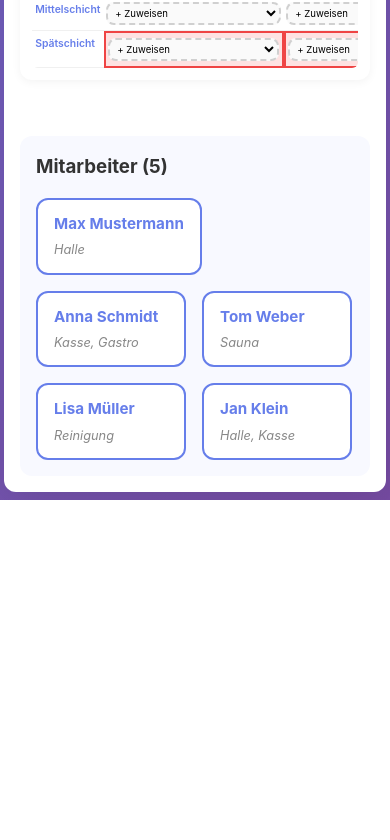
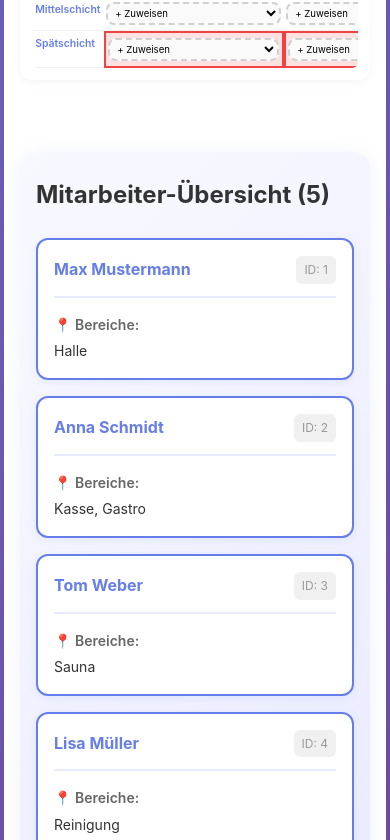
Before and after one commit to ChrisD-78/schichtplan-app, a React (Vite) app: page / in a window 390 px wide. Shown: the part 1659-2499 px from the top of the page. Before the commit the page ends 2159 px from the top, so only its background shows below. Built offline with nearby package versions, Linux system fonts and the light colour scheme.

Commit message:
Erweiterte Mitarbeiterverwaltung: Telefon, E-Mail, Wochenarbeitsstunden

```diff
--- a/src/App.css
+++ b/src/App.css
@@ -212,6 +212,28 @@
 .name-inputs .input-employee {
   flex: 1;
   min-width: 150px;
+}
+
+.form-section {
+  margin-bottom: 1.5rem;
+}
+
+.form-section > label {
+  display: block;
+  font-weight: 600;
+  color: #059669;
+  margin-bottom: 0.5rem;
+  font-size: 0.95rem;
+}
+
+.contact-inputs {
+  display: flex;
+  flex-direction: column;
+  gap: 0.5rem;
+}
+
+.contact-inputs .input-employee {
+  width: 100%;
 }
 
 .area-assignment {
@@ -751,21 +773,89 @@
 
 /* Employees List */
 .employees-list {
-  margin-top: 2rem;
-  padding: 1.5rem;
-  background: #f8f9ff;
-  border-radius: 12px;
+  margin-top: 3rem;
+  padding: 2rem;
+  background: linear-gradient(135deg, #f8f9ff 0%, #e8eaff 100%);
+  border-radius: 16px;
+  box-shadow: 0 4px 20px rgba(102, 126, 234, 0.1);
 }
 
 .employees-list h3 {
-  margin-bottom: 1rem;
+  margin-bottom: 1.5rem;
   color: #333;
+  font-size: 1.5rem;
+  font-weight: 700;
 }
 
-.employee-tags {
+.employee-details-grid {
+  display: grid;
+  grid-template-columns: repeat(auto-fill, minmax(300px, 1fr));
+  gap: 1.5rem;
+}
+
+.employee-detail-card {
+  background: white;
+  border: 2px solid #667eea;
+  border-radius: 12px;
+  padding: 1.5rem;
+  transition: all 0.3s ease;
+  box-shadow: 0 2px 8px rgba(102, 126, 234, 0.1);
+}
+
+.employee-detail-card:hover {
+  transform: translateY(-4px);
+  box-shadow: 0 6px 20px rgba(102, 126, 234, 0.2);
+}
+
+.emp-card-header {
   display: flex;
-  flex-wrap: wrap;
+  justify-content: space-between;
+  align-items: center;
+  margin-bottom: 1rem;
+  padding-bottom: 0.75rem;
+  border-bottom: 2px solid #e8eaff;
+}
+
+.emp-card-header h4 {
+  margin: 0;
+  color: #667eea;
+  font-size: 1.1rem;
+  font-weight: 700;
+}
+
+.emp-id {
+  font-size: 0.75rem;
+  color: #999;
+  background: #f0f0f0;
+  padding: 0.25rem 0.5rem;
+  border-radius: 6px;
+}
+
+.emp-card-body {
+  display: flex;
+  flex-direction: column;
+  gap: 0.75rem;
+}
+
+.emp-info-row {
+  display: flex;
+  justify-content: space-between;
+  align-items: center;
   gap: 1rem;
+}
+
+.emp-label {
+  font-weight: 600;
+  color: #666;
+  font-size: 0.875rem;
+  white-space: nowrap;
+}
+
+.emp-value {
+  color: #333;
+  font-size: 0.875rem;
+  text-align: right;
+  word-break: break-word;
 }
 
 .employee-tag {
@@ -1094,7 +1184,30 @@
   }
 
   .employees-list {
+    padding: 1.5rem 1rem;
+  }
+
+  .employee-details-grid {
+    grid-template-columns: 1fr;
+    gap: 1rem;
+  }
+
+  .employee-detail-card {
     padding: 1rem;
+  }
+
+  .emp-card-header h4 {
+    font-size: 1rem;
+  }
+
+  .emp-info-row {
+    flex-direction: column;
+    align-items: flex-start;
+    gap: 0.25rem;
+  }
+
+  .emp-value {
+    text-align: left;
   }
 
   .bulk-assignment-panel {
--- a/src/components/AdminView.tsx
+++ b/src/components/AdminView.tsx
@@ -55,6 +55,9 @@ export const AdminView: React.FC<AdminViewProps> = ({
 }) => {
   const [newEmployeeFirstName, setNewEmployeeFirstName] = useState('');
   const [newEmployeeLastName, setNewEmployeeLastName] = useState('');
+  const [newEmployeePhone, setNewEmployeePhone] = useState('');
+  const [newEmployeeEmail, setNewEmployeeEmail] = useState('');
+  const [newEmployeeWeeklyHours, setNewEmployeeWeeklyHours] = useState<string>('');
   const [newEmployeeAreas, setNewEmployeeAreas] = useState<AreaType[]>([]);
   const [showEmployeeForm, setShowEmployeeForm] = useState(false);
   const [validationMessage, setValidationMessage] = useState<string | null>(null);
@@ -111,7 +114,10 @@ export const AdminView: React.FC<AdminViewProps> = ({
       id: Date.now().toString(),
       firstName: newEmployeeFirstName.trim(),
       lastName: newEmployeeLastName.trim(),
-      areas: [...newEmployeeAreas]
+      areas: [...newEmployeeAreas],
+      phone: newEmployeePhone.trim() || undefined,
+      email: newEmployeeEmail.trim() || undefined,
+      weeklyHours: newEmployeeWeeklyHours ? parseFloat(newEmployeeWeeklyHours) : undefined
     };
 
     const updatedEmployees = [...employees, newEmployee];
@@ -119,6 +125,9 @@ export const AdminView: React.FC<AdminViewProps> = ({
 
     setNewEmployeeFirstName('');
     setNewEmployeeLastName('');
+    setNewEmployeePhone('');
+    setNewEmployeeEmail('');
+    setNewEmployeeWeeklyHours('');
     setNewEmployeeAreas([]);
     setShowEmployeeForm(false);
     setValidationMessage(`✅ ${newEmployee.firstName} ${newEmployee.lastName} wurde hinzugefügt (${newEmployee.areas.join(', ')})!`);
@@ -500,25 +509,61 @@ export const AdminView: React.FC<AdminViewProps> = ({
           {showEmployeeForm && (
             <div className="employee-form-extended">
               <h4>Neuen Mitarbeiter hinzufügen</h4>
+
+              <div className="form-section">
+                <label>Persönliche Daten:</label>
                 <div className="name-inputs">
                   <input
                     type="text"
                     value={newEmployeeFirstName}
                     onChange={(e) => setNewEmployeeFirstName(e.target.value)}
-                  placeholder="Vorname"
+                    placeholder="Vorname *"
                     className="input-employee"
+                    required
                   />
                   <input
                     type="text"
                     value={newEmployeeLastName}
                     onChange={(e) => setNewEmployeeLastName(e.target.value)}
-                  placeholder="Nachname"
+                    placeholder="Nachname *"
                     className="input-employee"
-                  onKeyPress={(e) => e.key === 'Enter' && addEmployee()}
+                    required
                   />
                 </div>
+              </div>
+
+              <div className="form-section">
+                <label>Kontaktdaten:</label>
+                <div className="contact-inputs">
+                  <input
+                    type="tel"
+                    value={newEmployeePhone}
+                    onChange={(e) => setNewEmployeePhone(e.target.value)}
+                    placeholder="Telefonnummer"
+                    className="input-employee"
+                  />
+                  <input
+                    type="email"
+                    value={newEmployeeEmail}
+                    onChange={(e) => setNewEmployeeEmail(e.target.value)}
+                    placeholder="E-Mail"
+                    className="input-employee"
+                  />
+                  <input
+                    type="number"
+                    value={newEmployeeWeeklyHours}
+                    onChange={(e) => setNewEmployeeWeeklyHours(e.target.value)}
+                    placeholder="Wochenarbeitsstunden"
+                    className="input-employee"
+                    min="0"
+                    max="60"
+                    step="0.5"
+                  />
+                </div>
+              </div>
+
               <div className="area-assignment">
-                <label>Einsatzbereiche (max. 4):</label>
+                <label>Einsatzbereiche (max. 4) *:</label>
                 <div className="area-selector">
                   {AREAS.map(area => (
                     <button
@@ -532,7 +577,7 @@ export const AdminView: React.FC<AdminViewProps> = ({
                   ))}
                 </div>
               </div>
-              <button onClick={addEmployee} className="btn-add-employee">Hinzufügen</button>
+              <button onClick={addEmployee} className="btn-add-employee">Mitarbeiter hinzufügen</button>
             </div>
           )}
         </div>
@@ -725,12 +770,38 @@ export const AdminView: React.FC<AdminViewProps> = ({
       </div>
 
       <div className="employees-list">
-        <h3>Mitarbeiter ({employees.length})</h3>
-        <div className="employee-tags">
+        <h3>Mitarbeiter-Übersicht ({employees.length})</h3>
+        <div className="employee-details-grid">
           {employees.map(emp => (
-            <div key={emp.id} className="employee-card">
-              <span className="emp-name">{emp.firstName} {emp.lastName}</span>
-              <span className="emp-areas">{emp.areas.join(', ')}</span>
+            <div key={emp.id} className="employee-detail-card">
+              <div className="emp-card-header">
+                <h4>{emp.firstName} {emp.lastName}</h4>
+                <span className="emp-id">ID: {emp.id.slice(-4)}</span>
+              </div>
+              <div className="emp-card-body">
+                <div className="emp-info-row">
+                  <span className="emp-label">📍 Bereiche:</span>
+                  <span className="emp-value">{emp.areas.join(', ')}</span>
+                </div>
+                {emp.phone && (
+                  <div className="emp-info-row">
+                    <span className="emp-label">📞 Telefon:</span>
+                    <span className="emp-value">{emp.phone}</span>
+                  </div>
+                )}
+                {emp.email && (
+                  <div className="emp-info-row">
+                    <span className="emp-label">✉️ E-Mail:</span>
+                    <span className="emp-value">{emp.email}</span>
+                  </div>
+                )}
+                {emp.weeklyHours && (
+                  <div className="emp-info-row">
+                    <span className="emp-label">⏱️ Wochenstunden:</span>
+                    <span className="emp-value">{emp.weeklyHours}h</span>
+                  </div>
+                )}
+              </div>
             </div>
           ))}
         </div>
--- a/src/types.ts
+++ b/src/types.ts
@@ -6,6 +6,9 @@ export interface Employee {
   firstName: string;
   lastName: string;
   areas: AreaType[]; // Assigned work areas (max 4)
+  phone?: string;
+  email?: string;
+  weeklyHours?: number;
 }
 
 export interface ShiftAssignment {
```
Lines whose indentation alone changed are shown as unchanged.
